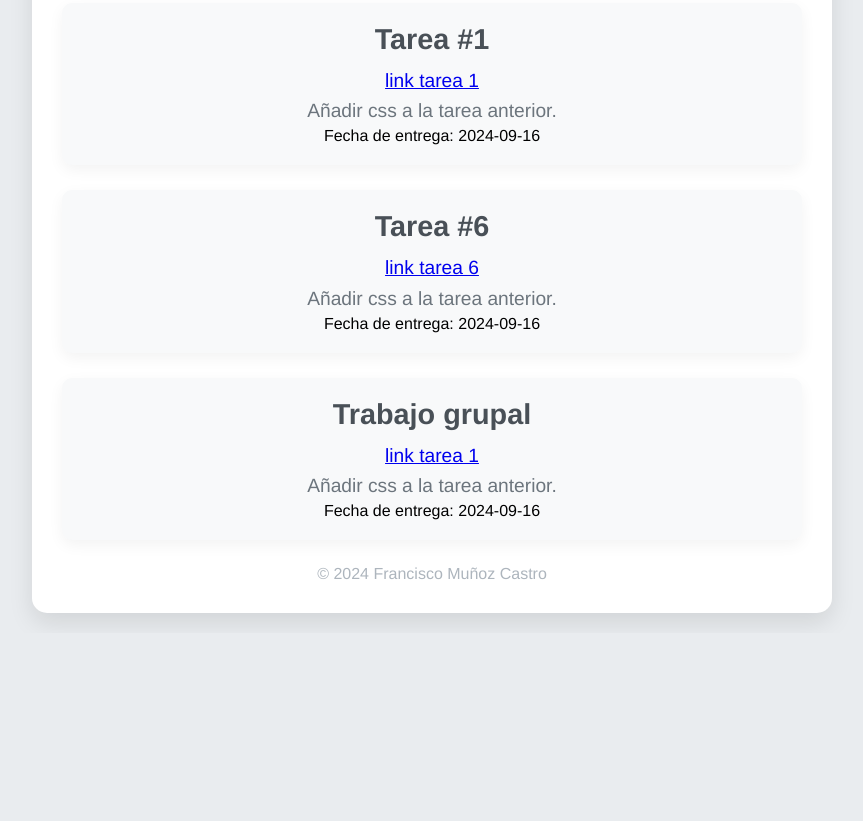
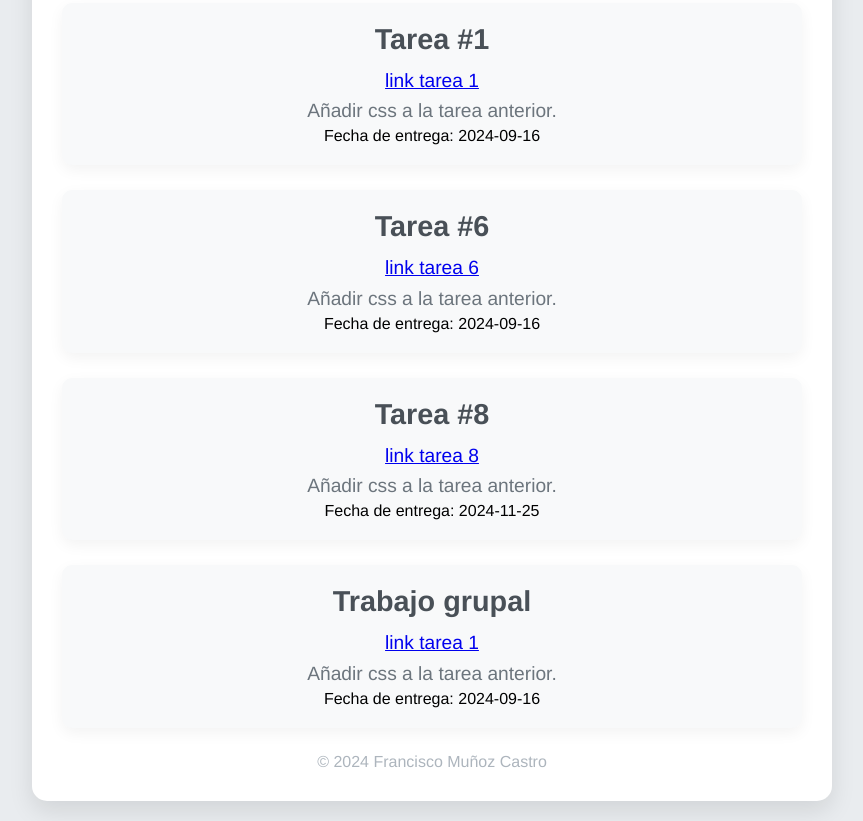
Before and after one commit to Duskpython2999/DAW_Tareas, a plain HTML site: page index.html in a window 1280 px wide. Shown: the part 862-1683 px from the top of the page, without its empty margins (208-1071 px from the left). Before the commit the page ends 1495 px from the top, so only its background shows below. Drawn offline with Linux system fonts and the light colour scheme.

Commit message:
Update index.html

```diff
--- a/index.html
+++ b/index.html
@@ -55,6 +55,13 @@
             <p>Añadir css a la tarea anterior.</p>
             <span class="due-date">Fecha de entrega: 2024-09-16</span>
         </div>
+         <div class="project">
+            <h2>Tarea #8</h2>
+            <p><a href="Tarea_8/home.html" target="_blank">link tarea 8</a></p>
+
+            <p>Añadir css a la tarea anterior.</p>
+            <span class="due-date">Fecha de entrega: 2024-11-25</span>
+        </div>
         <div class="project">
 
             <h2>Trabajo grupal</h2>
```
